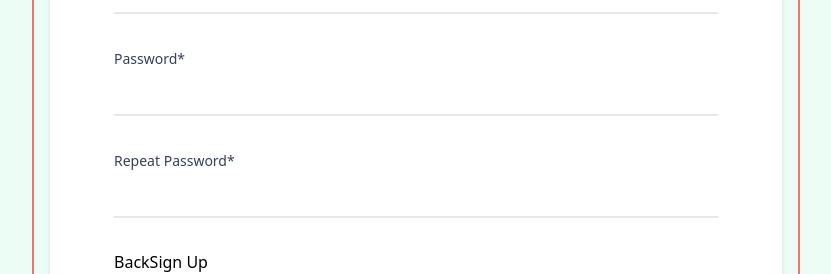
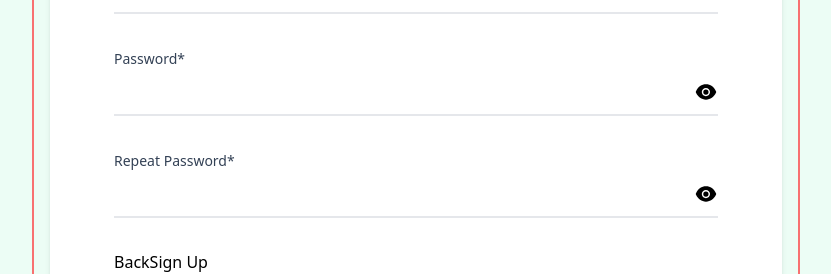
Before and after one commit to Chamara-Wijepala/topicly, a React (Vite) app: page /register in a window 1280 px wide. Shown: the part 282-556 px from the top of the page, without its empty margins (224-1055 px from the left). Built offline with nearby package versions, Linux system fonts and the light colour scheme.

Commit message:
Refactor TextInput to show/hide passwords

```diff
--- a/src/components/text-input/index.tsx
+++ b/src/components/text-input/index.tsx
@@ -1,8 +1,10 @@
-import { useState } from 'react';
+import { useState, useEffect } from 'react';
 import classNames from 'classnames';
 import { AiOutlineCheckCircle } from 'react-icons/ai';
 import { AiOutlineCloseCircle } from 'react-icons/ai';
 import { AiOutlineExclamationCircle } from 'react-icons/ai';
+import { AiFillEye } from 'react-icons/ai';
+import { AiFillEyeInvisible } from 'react-icons/ai';
 
 function TextInput({
 	state,
@@ -10,15 +12,34 @@ function TextInput({
 	isStateValid,
 	label,
 	note,
+	isPassword = false,
 }: {
 	state: string;
 	setState: React.Dispatch<React.SetStateAction<string>>;
 	isStateValid: boolean;
 	label: string;
 	note: string;
+	isPassword?: boolean;
 }) {
 	const [isInputFocused, setIsInputFocused] = useState(false);
 	const [showValidationStatus, setShowValidationStatus] = useState(false);
+	const [inputType, setInputType] = useState<'text' | 'password'>('text');
+	const [autoComplete, setAutoComplete] = useState<'off' | 'new-password'>(
+		'off'
+	);
+
+	function toggleInputType(e: React.MouseEvent<HTMLButtonElement, MouseEvent>) {
+		e.preventDefault();
+
+		inputType === 'text' ? setInputType('password') : setInputType('text');
+	}
+
+	useEffect(() => {
+		if (isPassword) {
+			setInputType('password');
+			setAutoComplete('new-password');
+		}
+	}, [isPassword]);
 
 	return (
 		<div className="relative">
@@ -27,10 +48,10 @@ function TextInput({
 			</label>
 			<div className="flex gap-2 items-center border-b-2 border-slate-250">
 				<input
-					type="text"
+					type={inputType}
 					value={state}
 					id={label}
-					autoComplete="off"
+					autoComplete={autoComplete}
 					required
 					aria-invalid={isStateValid ? 'false' : 'true'}
 					aria-describedby="note"
@@ -40,7 +61,7 @@ function TextInput({
 						setIsInputFocused(false);
 						setShowValidationStatus(true);
 					}}
-					className="py-2 outline-none md:text-xl grow bg-transparent"
+					className="py-2 outline-none md:text-xl grow bg-transparent min-w-0"
 				/>
 
 				{showValidationStatus &&
@@ -49,6 +70,16 @@ function TextInput({
 					) : (
 						<AiOutlineCloseCircle className="md:min-h-6 md:min-w-6 text-rose-500" />
 					))}
+
+				{isPassword && (
+					<button onClick={(e) => toggleInputType(e)}>
+						{inputType === 'text' ? (
+							<AiFillEyeInvisible className="min-h-6 min-w-6" />
+						) : (
+							<AiFillEye className="min-h-6 min-w-6" />
+						)}
+					</button>
+				)}
 			</div>
 
 			<div
--- a/src/pages/register/index.tsx
+++ b/src/pages/register/index.tsx
@@ -83,6 +83,7 @@ function Register({ setCurrentUser }: Props) {
 					isStateValid={isPasswordValid}
 					label="Password"
 					note="Must be at least 8 characters and 24 characters max. Must have at least 1 lowercase letter, 1 uppercase letter and 1 number. Special characters are allowed but not required"
+					isPassword
 				/>
 				<TextInput
 					state={passwordMatch}
@@ -90,6 +91,7 @@ function Register({ setCurrentUser }: Props) {
 					isStateValid={isPasswordMatchValid}
 					label="Repeat Password"
 					note="Must match original password."
+					isPassword
 				/>
 
 				<div>
```
